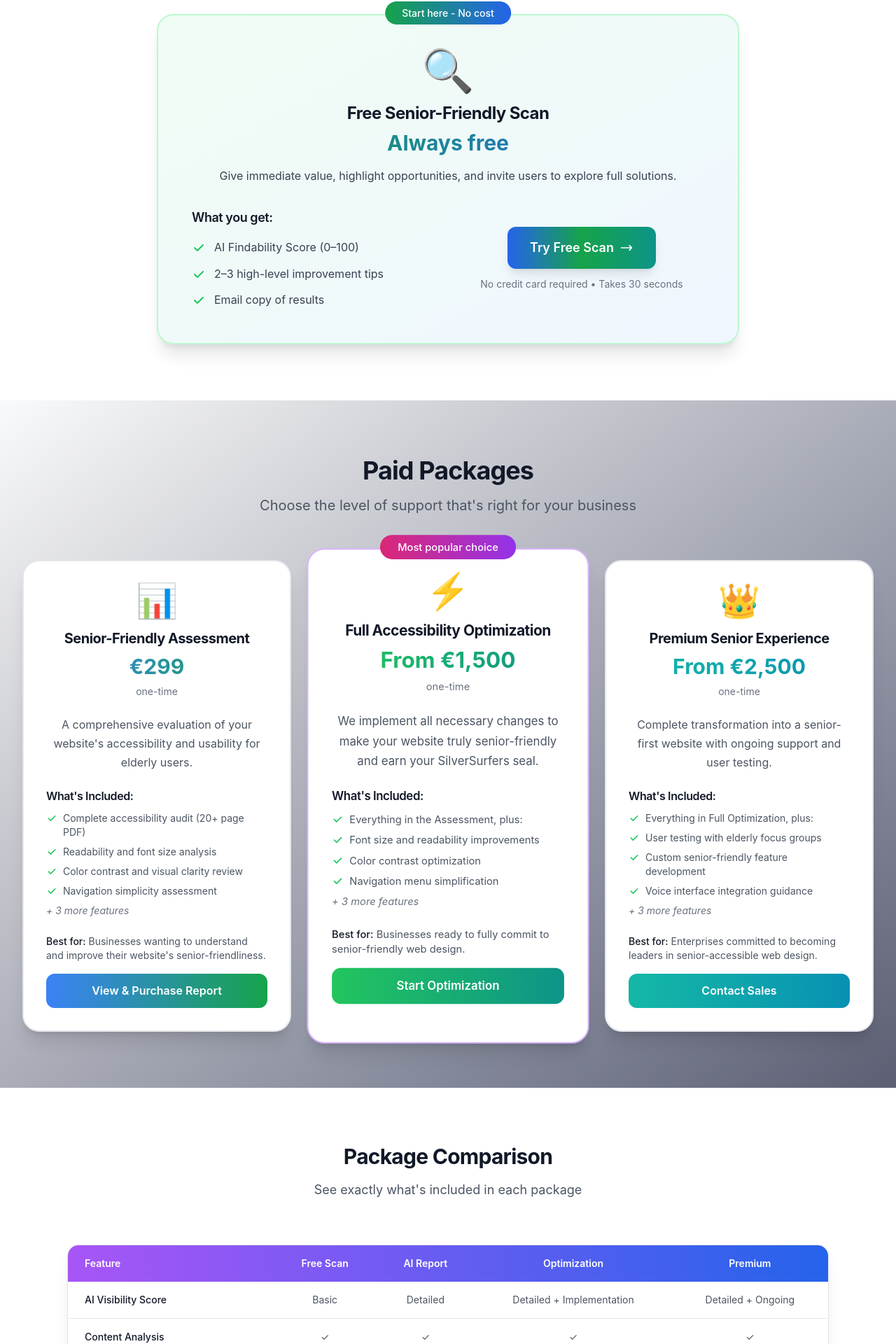
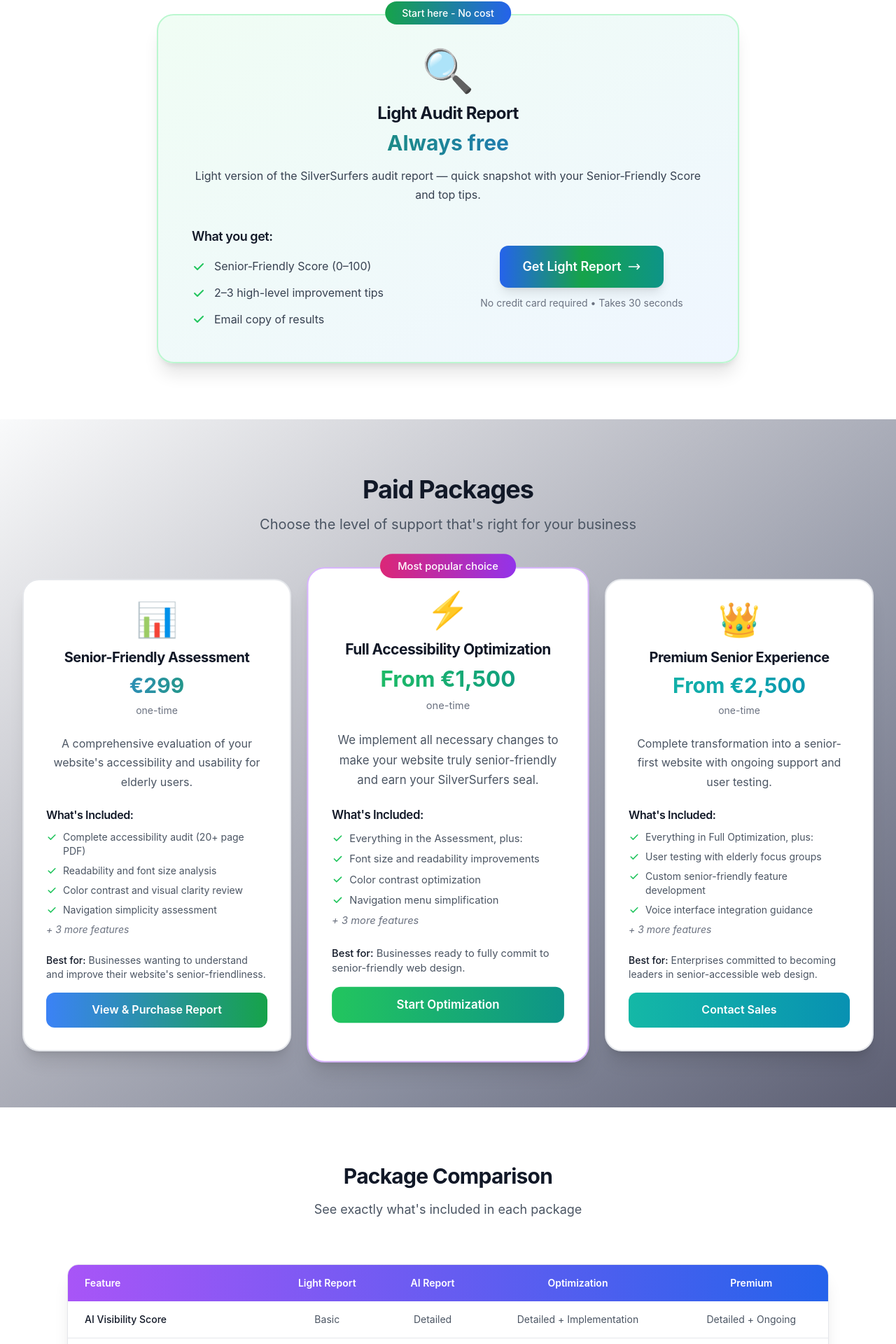
Before and after one commit to justfordeployment123/Silver-Surfers-frontend, a React (Create React App) app: page /services in a window 1280 px wide. Shown: the part 725-2645 px from the top of the page at 70% size. Built offline with nearby package versions, Linux system fonts and the light colour scheme.

Commit message:
improved text

```diff
--- a/src/components/Footer.js
+++ b/src/components/Footer.js
@@ -66,7 +66,7 @@ const Footer = () => {
                 <li><Link to="/services" className="text-gray-300 hover:text-white transition-colors duration-300">Accessibility Report</Link></li>
                 <li><Link to="/services" className="text-gray-300 hover:text-white transition-colors duration-300">Full Optimization</Link></li>
                 <li><Link to="/services" className="text-gray-300 hover:text-white transition-colors duration-300">Premium Experience</Link></li>
-                <li><Link to="/" className="text-gray-300 hover:text-white transition-colors duration-300">Free Scan</Link></li>
+                <li><Link to="/" className="text-gray-300 hover:text-white transition-colors duration-300">Light Report</Link></li>
               </ul>
             </div>
 
--- a/src/pages/Blog.js
+++ b/src/pages/Blog.js
@@ -296,7 +296,7 @@ const Blog = () => {
               onClick={navigateToHome}
               className="cta-button cta-button-primary"
             >
-              Try Free AI Scan
+              Get Light Report
             </button>
             <button
               type="button"
--- a/src/pages/Contact.js
+++ b/src/pages/Contact.js
@@ -320,7 +320,7 @@ const Contact = () => {
           </p>
           <div className="flex flex-col sm:flex-row gap-4 justify-center">
             <a href="/" className="px-8 py-4 bg-gradient-to-r from-blue-600 via-green-600 to-teal-600 hover:from-blue-700 hover:via-green-700 hover:to-teal-700 text-white font-semibold rounded-xl shadow-xl hover:shadow-2xl transform hover:scale-105 transition-all duration-300">
-              Try Free Scan
+              Get Light Report
             </a>
             <a
               href="/services"
--- a/src/pages/FAQ.js
+++ b/src/pages/FAQ.js
@@ -214,7 +214,7 @@ const FAQ = () => {
               onClick={navigateToHome}
               className="cta-button cta-button-secondary"
             >
-              Try Free AI Scan
+              Get Light Report
             </button>
           </div>
   </div>
--- a/src/pages/Home.js
+++ b/src/pages/Home.js
@@ -229,8 +229,8 @@ const handleScanSubmit = async (e) => {
                      </div>
                    </div>
                    <div className="flex-1">
-                     <div className="text-white font-semibold text-sm leading-tight">3 tailored improvement</div>
-                     <div className="text-gray-300 text-xs mt-1">tips</div>
+                     <div className="text-white font-semibold text-sm leading-tight">Light version of audit</div>
+                     <div className="text-gray-300 text-xs mt-1">Report</div>
                    </div>
                  </div>
                </div>
@@ -411,7 +411,7 @@ const handleScanSubmit = async (e) => {
              onClick={() => document.querySelector('form').scrollIntoView({ behavior: 'smooth' })}
              className="px-8 py-4 bg-gradient-to-r from-blue-600 via-green-600 to-teal-600 hover:from-blue-700 hover:via-green-700 hover:to-teal-700 text-white font-semibold rounded-xl shadow-lg hover:shadow-xl transform hover:scale-105 transition-all duration-300 text-lg"
            >
-             Start with a Free Scan
+            Get the Light Report
            </button>
            <button
              onClick={navigateToServices}
@@ -468,7 +468,7 @@ const handleScanSubmit = async (e) => {
           onClick={() => document.querySelector('form').scrollIntoView({ behavior: 'smooth' })}
           className="px-8 py-4 bg-gradient-to-r from-blue-600 via-green-600 to-teal-600 hover:from-blue-700 hover:via-green-700 hover:to-teal-700 text-white font-semibold rounded-xl shadow-xl hover:shadow-2xl transform hover:scale-105 transition-all duration-300 text-lg"
         >
-          Get Your Free Assessment
+          Get the Light Report
         </button>
         <button
           onClick={navigateToContact}
--- a/src/pages/Services.js
+++ b/src/pages/Services.js
@@ -77,16 +77,16 @@ const Services = () => {
   ];
 
   const freeAudit = {
-    name: "Free Senior-Friendly Scan",
+    name: "Light Audit Report",
     icon: "🔍",
     price: "Always free",
-    description: "Give immediate value, highlight opportunities, and invite users to explore full solutions.",
+    description: "Light version of the SilverSurfers audit report — quick snapshot with your Senior‑Friendly Score and top tips.",
     features: [
-      "AI Findability Score (0–100)",
+      "Senior‑Friendly Score (0–100)",
       "2–3 high-level improvement tips",
       "Email copy of results"
     ],
-    cta: "Try Free Scan",
+    cta: "Get Light Report",
     highlight: "Start here - No cost",
     gradient: "from-green-500 to-blue-500"
   };
@@ -286,7 +286,7 @@ const Services = () => {
                 <thead className="bg-gradient-to-r from-purple-500 to-blue-600">
                   <tr>
                     <th className="px-6 py-4 text-left text-sm font-semibold text-white">Feature</th>
-                    <th className="px-6 py-4 text-center text-sm font-semibold text-white">Free Scan</th>
+                    <th className="px-6 py-4 text-center text-sm font-semibold text-white">Light Report</th>
                     <th className="px-6 py-4 text-center text-sm font-semibold text-white">AI Report</th>
                     <th className="px-6 py-4 text-center text-sm font-semibold text-white">Optimization</th>
                     <th className="px-6 py-4 text-center text-sm font-semibold text-white">Premium</th>
@@ -319,7 +319,7 @@ const Services = () => {
 
           <div className="grid grid-cols-1 md:grid-cols-2 lg:grid-cols-4 gap-6">
             {[
-              { title: "Start with Free Scan", desc: "Just curious about AI visibility? Get instant insights in 30 seconds.", cta: "Try Free Scan", link: "/" },
+              { title: "Start with Light Report", desc: "Get a quick snapshot of senior‑friendly accessibility in 30 seconds.", cta: "Get Light Report", link: "/" },
               { title: "Get the Report", desc: "Want detailed analysis and a clear roadmap? Perfect for DIY implementation.", cta: "Get Report", action: () => setSelectedPackage(packages[0]) },
               { title: "Full Optimization", desc: "Ready for us to handle everything? We'll implement all improvements.", cta: "Start Optimization", action: () => setSelectedPackage(packages[1]) },
               { title: "Ongoing Partnership", desc: "Need continuous support? Get a dedicated AI strategist.", cta: "Contact Sales", action: () => setSelectedPackage(packages[2]) }
@@ -349,7 +349,7 @@ const Services = () => {
           <p className="text-xl text-gray-200 mb-8">Join hundreds of businesses that are already being found by AI assistants.</p>
           <div className="flex flex-col sm:flex-row gap-4 justify-center">
             <a href="/" className="px-8 py-4 bg-gradient-to-r from-blue-600 via-green-600 to-teal-600 text-white font-semibold rounded-xl shadow-xl hover:shadow-2xl transform hover:scale-105 transition-all duration-300">
-              Try Free Scan
+              Get Light Report
             </a>
             <a href="/contact" className="px-8 py-4 bg-white/10 backdrop-blur-sm text-white border-2 border-white/30 font-semibold rounded-xl hover:bg-white/20 transition-all duration-300">
               Contact Us
```
